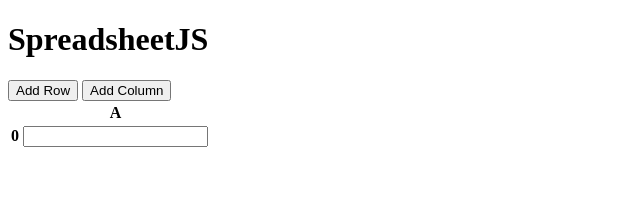
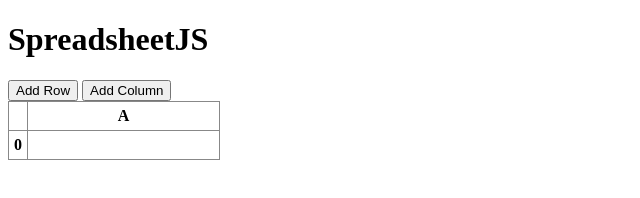
Before and after one commit to wboka/spreadsheetJS, a plain HTML site: page index.html in a window 1280 px wide. Shown: the whole page, without its empty margins (0-640 px from the left). Drawn offline with nearby package versions, Linux system fonts and the light colour scheme.

Commit message:
Updates styling

```diff
--- a/index.html
+++ b/index.html
@@ -5,6 +5,21 @@
 		<title>SpreadsheetJS</title>
 		<meta name="description" content="">
         <meta name="viewport" content="width=device-width, initial-scale=1">
+
+		<style>
+			input {
+				border: none;
+			}
+
+			table {
+				border-collapse: collapse;
+			}
+
+			th, td {
+				border: 1px solid #888888;
+				padding: 5px;
+			}
+		</style>
     </head>
     <body>
 		<h1>SpreadsheetJS</h1>
```
